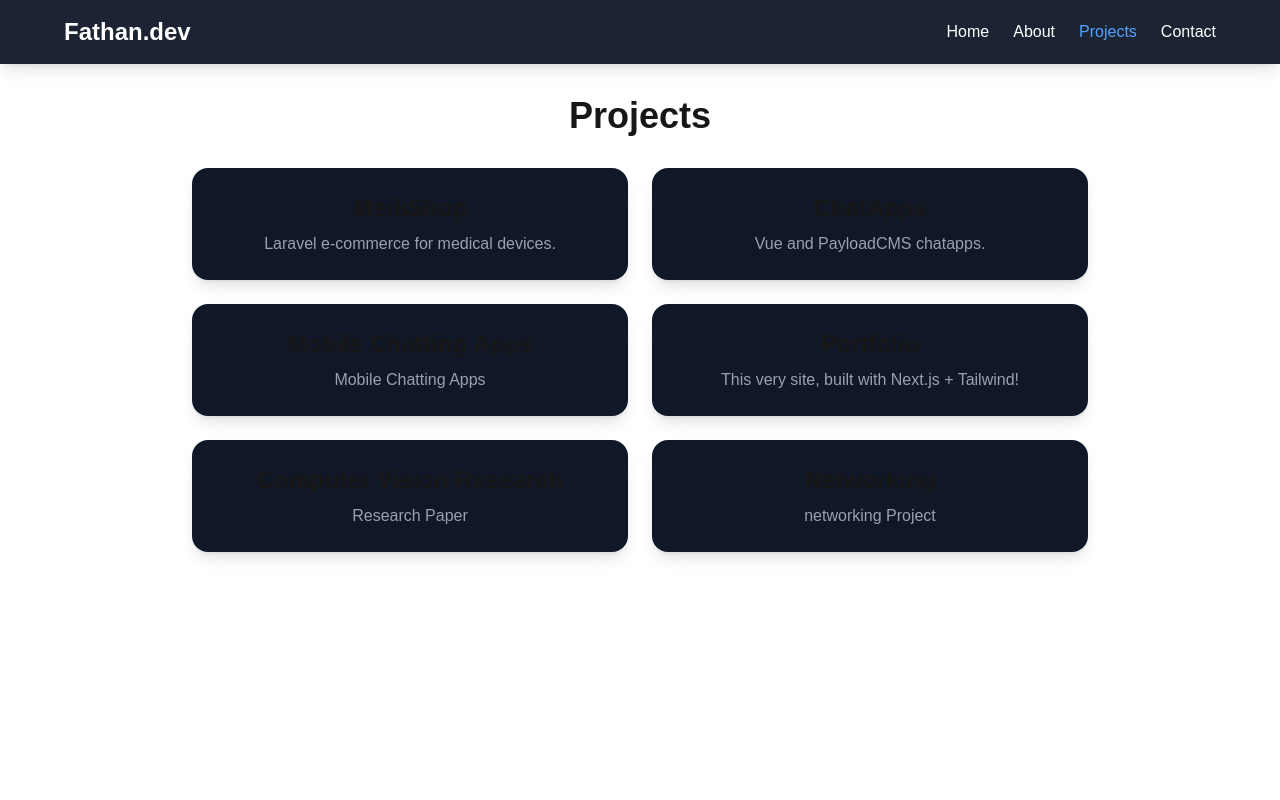
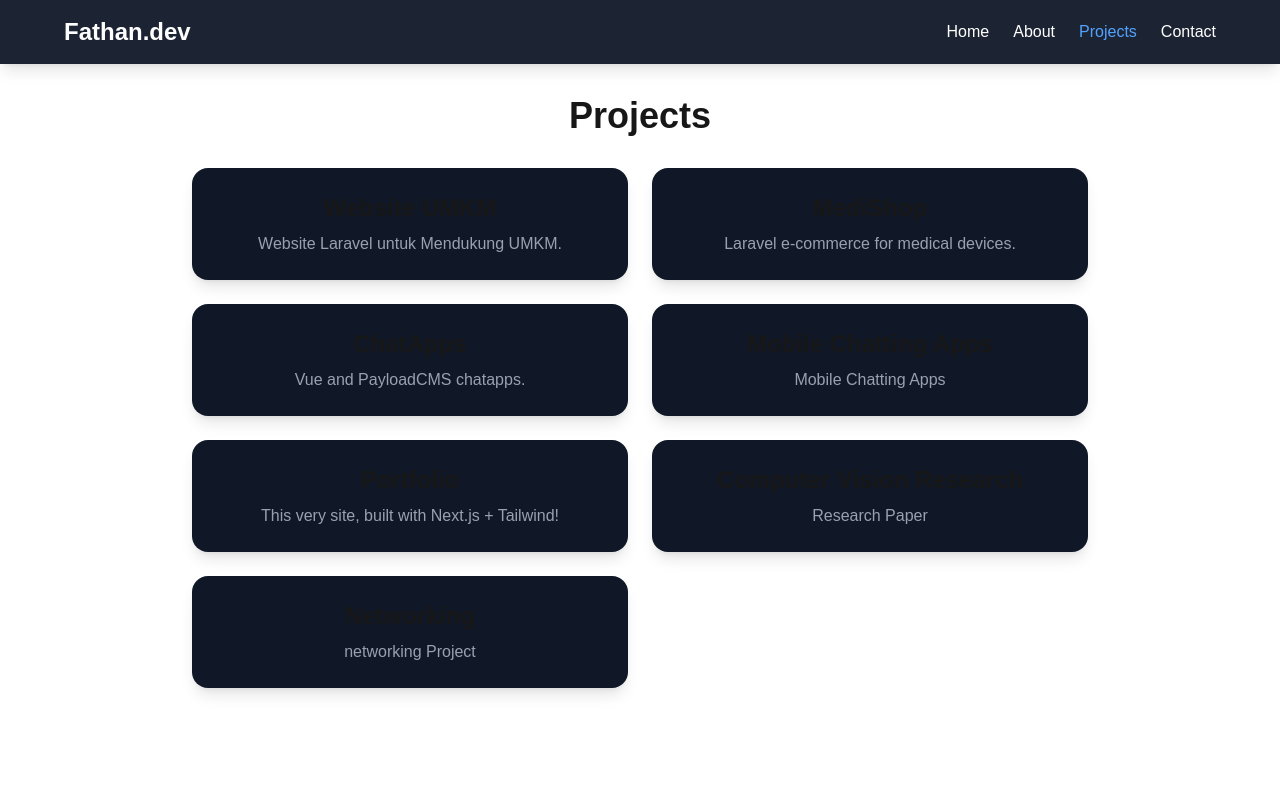
Before and after one commit to FathanAbi/my-portofolio, a Next.js app: page /projects in a window 1280 px wide. Shown: the top 800 px of the page. Built offline with nearby package versions, Linux system fonts and the light colour scheme.

Commit message:
add website umkm

```diff
--- a/app/projects/[slug]/page.tsx
+++ b/app/projects/[slug]/page.tsx
@@ -10,6 +10,13 @@ type Project = {
 }
 
 const projects: Record<string, Project> = {
+  laravelumkm: {
+    title: 'Website UMKM',
+    desc: 'An online UMKM frontpage to help UMKM.',
+    tech: ['Laravel', 'MySQL', 'nginx'],
+    github: 'https://github.com/FathanAbi/Arvotech',
+    live: 'http://103.103.21.102:50021/',
+  },
   medishop: {
     title: 'MediShop',
     desc: 'An online marketplace for medical devices built using Laravel and deployed using Docker.',
--- a/app/projects/page.tsx
+++ b/app/projects/page.tsx
@@ -1,6 +1,11 @@
 import Link from 'next/link'
 
 const projects = [
+  {
+    title: 'Website UMKM',
+    desc: 'Website Laravel untuk Mendukung UMKM.',
+    slug: 'laravelumkm',
+  },
   {
     title: 'MediShop',
     desc: 'Laravel e-commerce for medical devices.',
```
